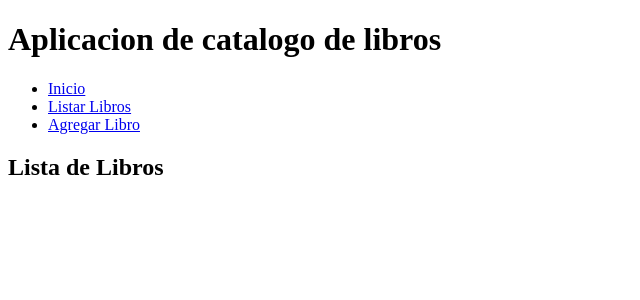
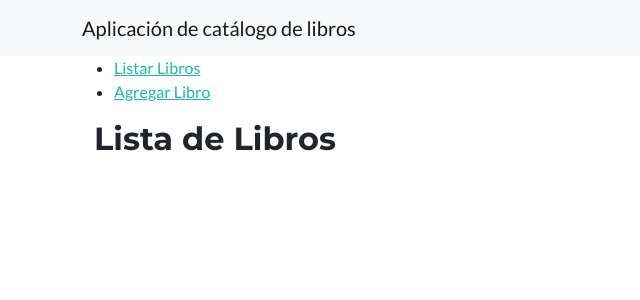
Before and after one commit to Elenab16/Book1, a Django app: page /books/ in a window 1280 px wide. Shown: the top 300 px of the page, without its empty margins (0-640 px from the left). Run offline with Django 4.2, Linux system fonts and the light colour scheme; data that the repository does not hold is empty; some libraries are stand-ins or nearby versions.

Commit message:
cambios en base html

```diff
--- a/myapp/templates/myapp/base.html
+++ b/myapp/templates/myapp/base.html
@@ -4,19 +4,33 @@
     <meta charset="UTF-8">
     <meta name="viewport" content="width=device-width, initial-scale=1.0">
     <title>{% block title %}{% endblock %}</title>
+    {% load static %}
+    <!-- Favicon -->
+    <link rel="icon" type="image/x-icon" href="{% static 'assets/favicon.ico' %}" />
+    <!-- Font Awesome icons (free version) -->
+    <script src="https://use.fontawesome.com/releases/v6.3.0/js/all.js" crossorigin="anonymous"></script>
+    <!-- Google fonts -->
+    <link href="https://fonts.googleapis.com/css?family=Montserrat:400,700" rel="stylesheet" type="text/css" />
+    <link href="https://fonts.googleapis.com/css?family=Lato:400,700,400italic,700italic" rel="stylesheet" type="text/css" />
+    <!-- Core theme CSS (includes Bootstrap) -->
+    <link href="{% static 'css/styles.css' %}" rel="stylesheet" />
 </head>
+  <!-- Navigation-->
+  <nav class="navbar navbar-light bg-light static-top">
+    <div class="container">
+        <a class="navbar-brand" href="#!">Aplicación de catálogo de libros</a>
+    </div>
+</nav>
 <body>
-    <header>
-        <h1>Aplicacion de catalogo de libros</h1>
-        <nav>
-            <ul>
-                <li><a href="{% url 'home' %}">Inicio</a></li>
+        <div class="container position-relative">
+            <div class="row justify-content-left">
+                <div class="col-xl-6">
+                <ul>
                 <li><a href="{% url 'book_list' %}">Listar Libros</a></li>
                 <li><a href="{% url 'book_create' %}">Agregar Libro</a></li>
             </ul>
-        </nav>
     </header>
-    <main>
+    <main class="container">
         {% block content %}{% endblock %}
     </main>
 </body>
--- a/index.html
+++ b/myapp/templates/myapp/index.html
@@ -1,5 +1,6 @@
 <!DOCTYPE html>
 <html lang="en">
+    {% load static %}
     <head>
         <meta charset="utf-8" />
         <meta name="viewport" content="width=device-width, initial-scale=1, shrink-to-fit=no" />
@@ -14,7 +15,7 @@
         <link href="https://fonts.googleapis.com/css?family=Montserrat:400,700" rel="stylesheet" type="text/css" />
         <link href="https://fonts.googleapis.com/css?family=Lato:400,700,400italic,700italic" rel="stylesheet" type="text/css" />
         <!-- Core theme CSS (includes Bootstrap)-->
-        <link href="css/styles.css" rel="stylesheet" />
+        <link href={% static "css/styles.css" %}rel="stylesheet" />
     </head>
     <body id="page-top">
         <!-- Navigation-->
--- a/myapp/views.py
+++ b/myapp/views.py
@@ -3,8 +3,8 @@ from .models import Book
 from .forms import BookForm
 
 def home(request):
-    return render(request, 'myapp/home.html')
-
+    #return render(request, 'myapp/home.html')
+    return render(request,'my app/index.htlm')
 def book_list(request):
     books = Book.objects.all()
     return render(request, 'myapp/book_list.html', {'books': books})
```
Also changed, not shown: README.md, 1 other file.
